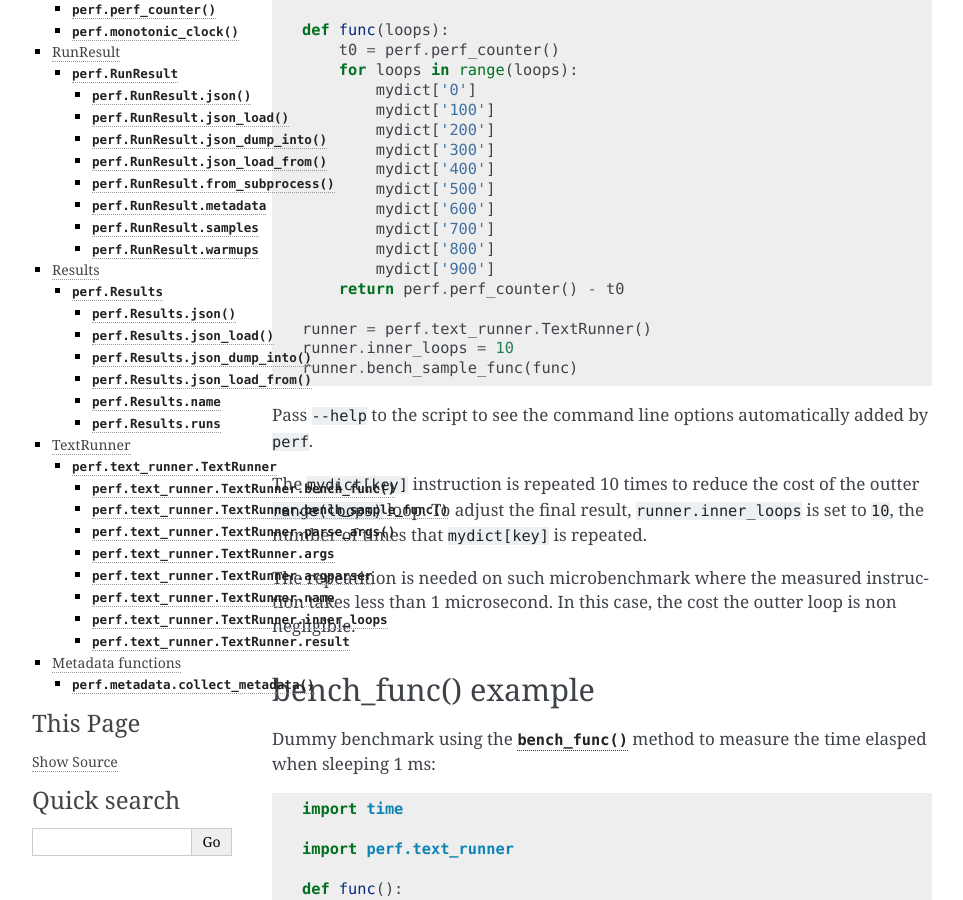
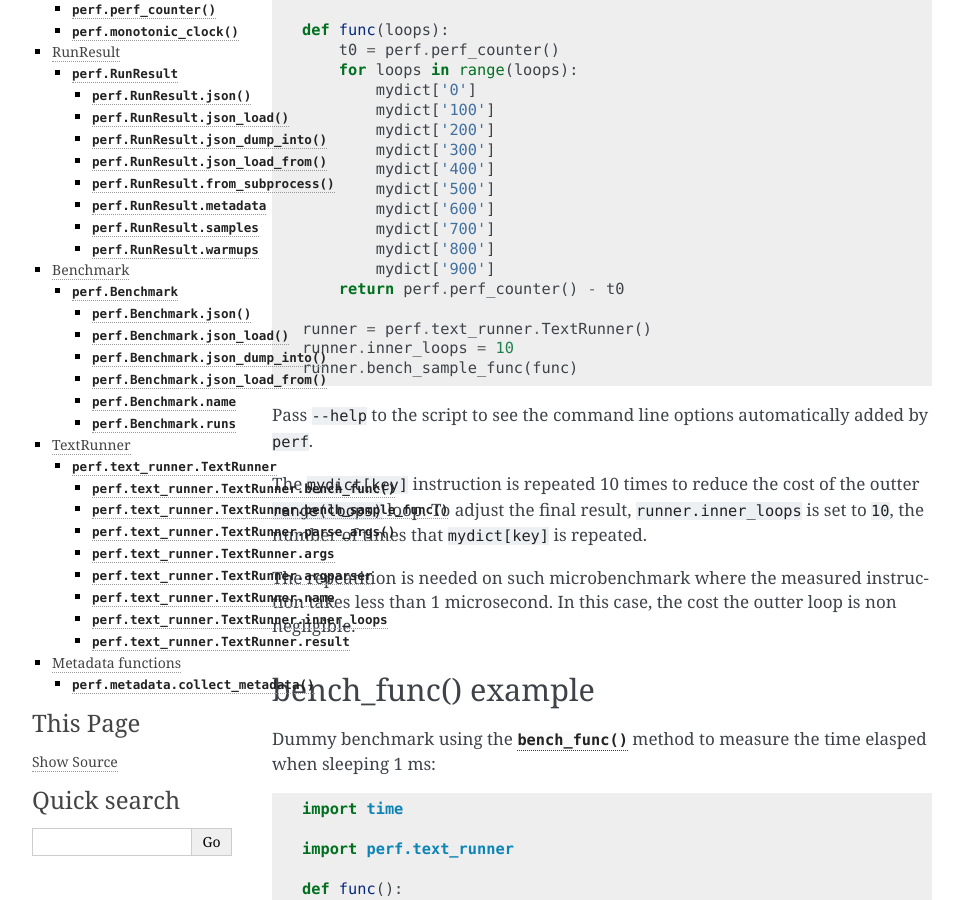
Before and after one commit to psf/pyperf, a Sphinx documentation site: the page built from doc/api.rst, in a window 1280 px wide and 900 px high, scrolled down 309 px. Shown: the whole window, without its empty margins (148-1111 px from the left). Built offline with Sphinx 7.4.7, drawn with Linux system fonts in a browser that asks for light colours; some of the changed text lies outside the part shown.

Commit message:
rename Results to Benchmark

```diff
--- a/doc/api.rst
+++ b/doc/api.rst
@@ -197,12 +197,12 @@ RunResult
       numbers are ignored when computing the average and standard deviation.
 
 
-Results
--------
+Benchmark
+---------
 
-.. class:: perf.Results(runs=None, name=None)
+.. class:: perf.Benchmark(runs=None, name=None)
 
-   Result of multiple benchmark runs.
+   A benchmark is made of multiple run results.
 
    Methods:
 
@@ -278,7 +278,7 @@ TextRunner
       The :meth:`bench_sample_func` method is recommended if ``func(*args)``
       takes less than 1 millisecond (0.001 sec).
 
-      Return a :class:`~perf.Results` instance.
+      Return a :class:`~perf.Benchmark` instance.
 
    .. method:: bench_sample_func(sample_func, \*args)
 
@@ -294,7 +294,7 @@ TextRunner
       is the output of ``sample_func(loops, *args)``. See the
       :attr:`inner_loops` attribute.
 
-      Return a :class:`~perf.Results` instance.
+      Return a :class:`~perf.Benchmark` instance.
 
    .. method:: parse_args(args=None)
 
@@ -316,7 +316,7 @@ TextRunner
 
       Name of the benchmark.
 
-      The value is passed to the :class:`~perf.Results` object created by
+      The value is passed to the :class:`~perf.Benchmark` object created by
       the :meth:`bench_sample_func` method.
 
    .. attribute:: inner_loops
--- a/doc/changelog.rst
+++ b/doc/changelog.rst
@@ -12,9 +12,10 @@ Changelog
   - Add :meth:`TextRunner.bench_sample_func` method
   - Add examples of the API to the documentation. Split also the documentation
     into subpages.
-  - Move metadata from :class:`~perf.Results` to :class:`~perf.RunResult`
   - Add metadata ``cpu_affinity``
   - Add :func:`perf.is_significant` function
+  - Move metadata from :class:`~perf.Benchmark` to :class:`~perf.RunResult`
+  - Rename the ``Results`` class to :class:`~perf.Benchmark`
 
 * Version 0.2 (2016-06-07)
 
--- a/perf/__init__.py
+++ b/perf/__init__.py
@@ -157,7 +157,7 @@ def _common_metadata(metadatas):
     return metadata
 
 
-class Results:
+class Benchmark:
     def __init__(self, runs=None, name=None):
         if runs is not None:
             self.runs = runs
```
Also changed, not shown: 6 other files.
